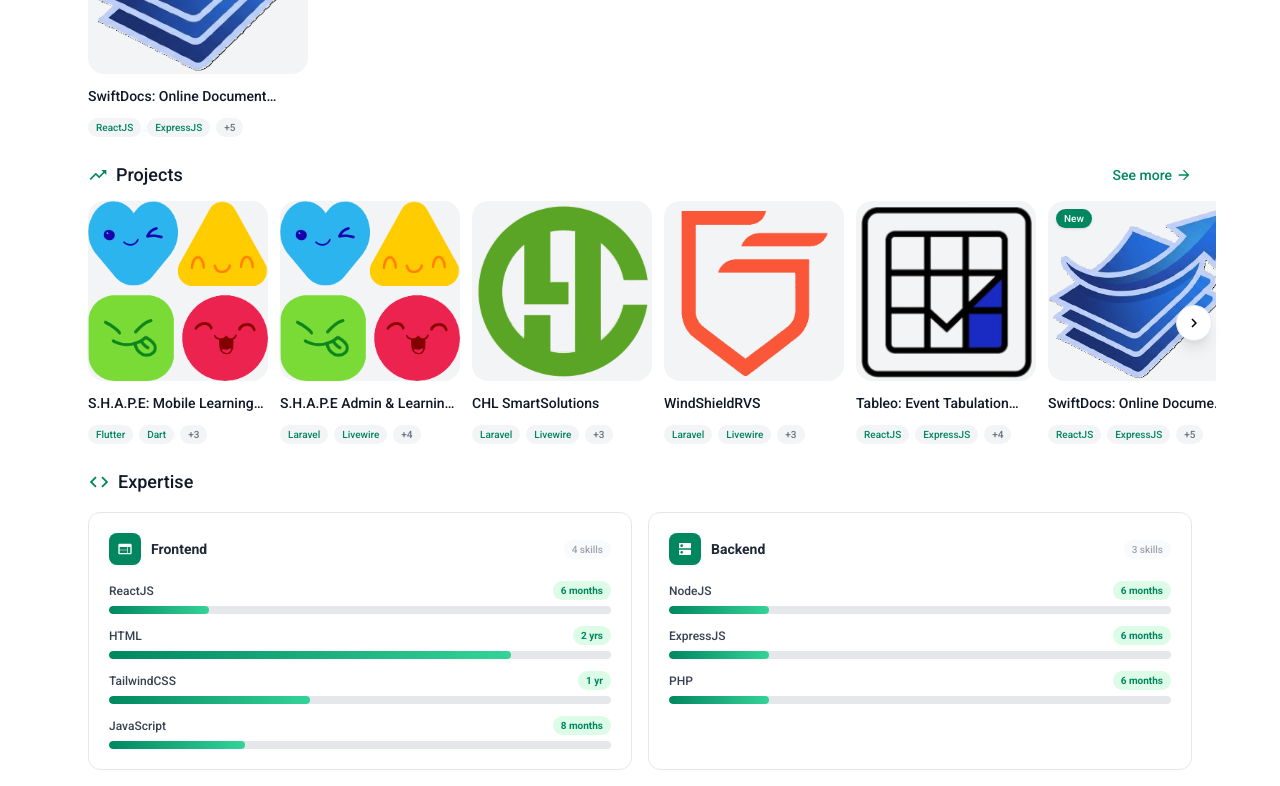
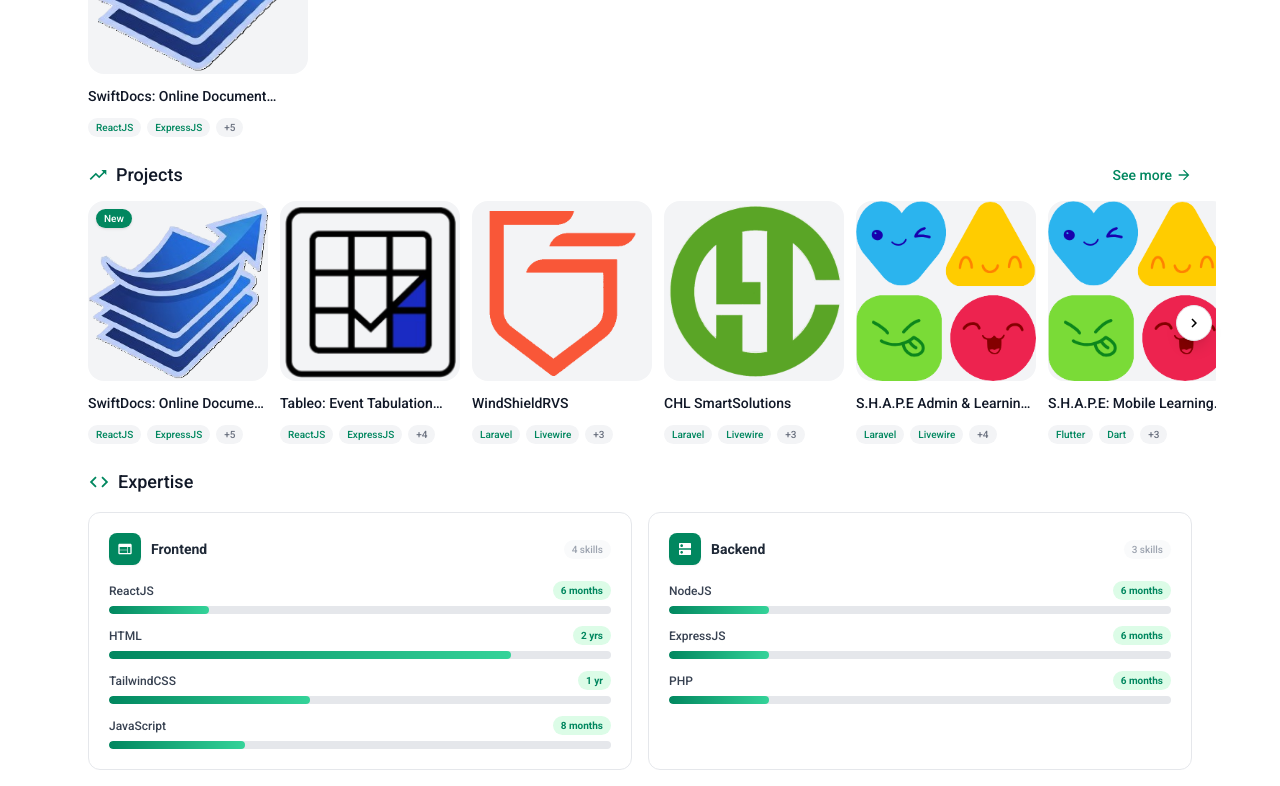
Before and after one commit to Madrigal-Carl/Portfolio, a React (Vite) app: page / in a window 1280 px wide. Shown: the part 634-1420 px from the top of the page. Built offline with nearby package versions, Linux system fonts and the light colour scheme; no server answers; a web font is replaced by a local one.

Commit message:
added sort by latest project

```diff
--- a/src/constants/projects.js
+++ b/src/constants/projects.js
@@ -260,8 +260,10 @@
 };
 
 export const getProjectsWithRecent = () => {
-  return PROJECTS.map((project) => ({
-    ...project,
-    recent: isRecent(project.completedAt),
-  }));
+  return [...PROJECTS]
+    .sort((a, b) => b.id - a.id)
+    .map((project) => ({
+      ...project,
+      recent: isRecent(project.completedAt),
+    }));
 };
```
